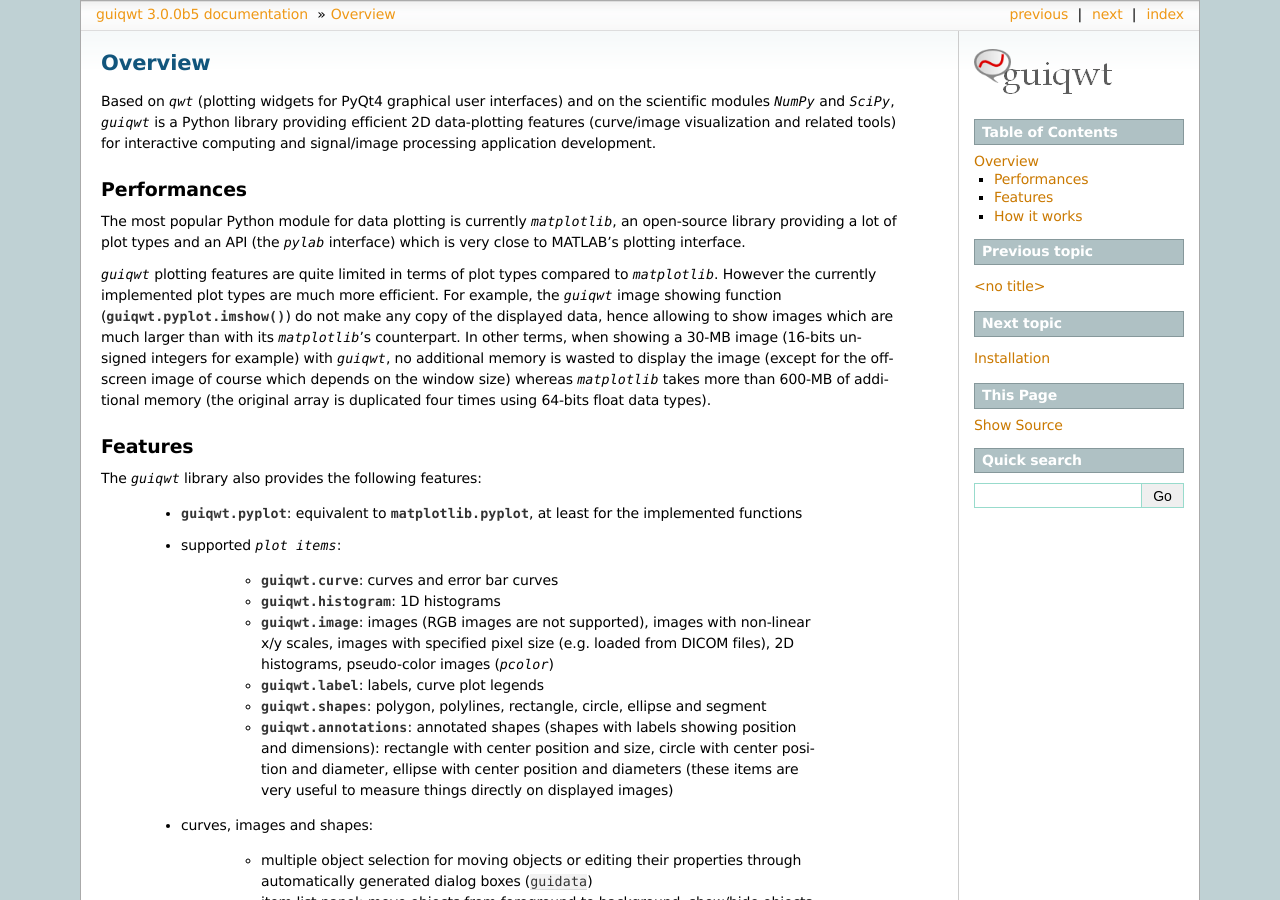
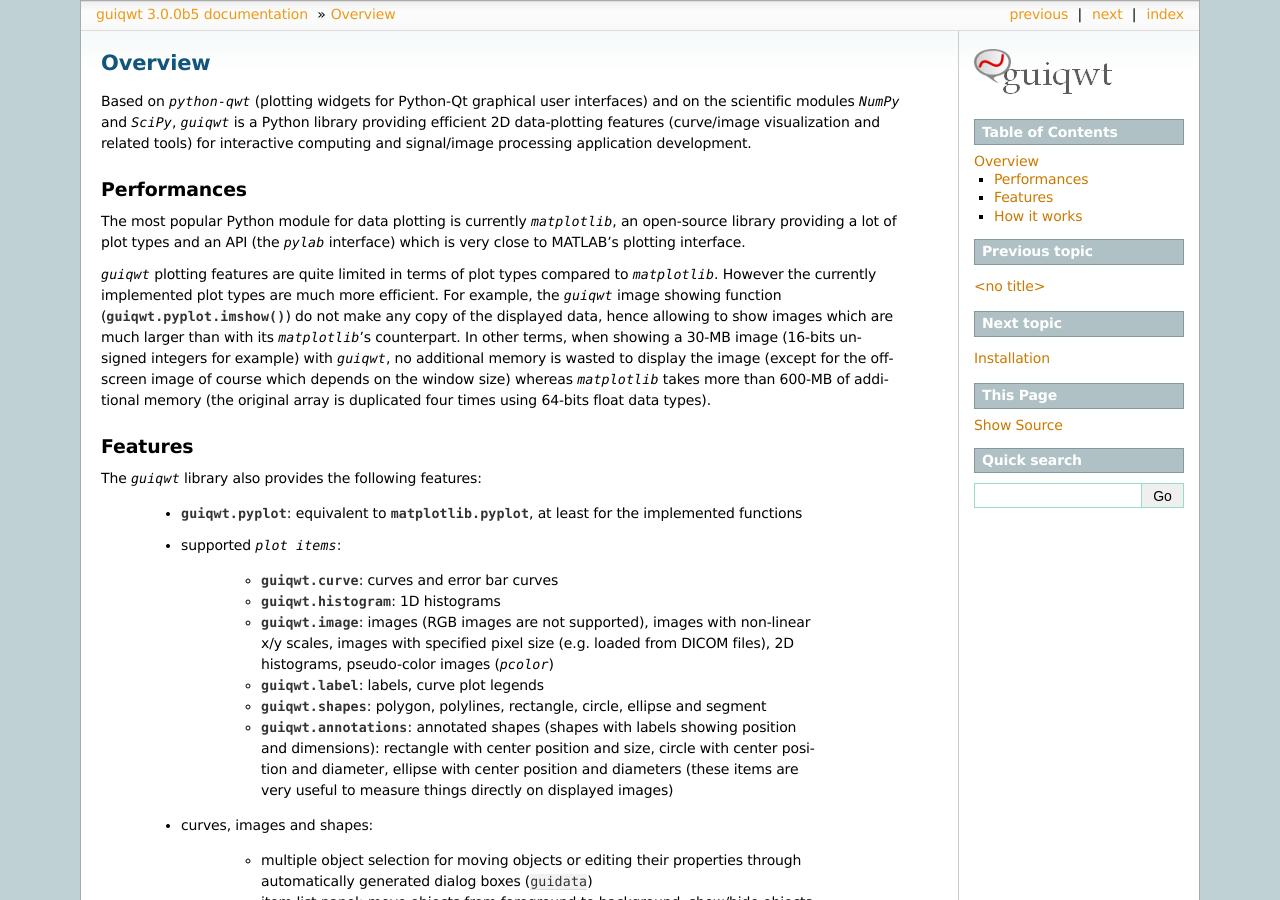
Before and after one commit to PlotPyStack/guiqwt, a Sphinx documentation site: the page built from doc/overview.rst, in a window 1280 px wide and 900 px high. Built offline with Sphinx 7.4.7, drawn with Linux system fonts in a browser that asks for light colours.

```diff
--- a/doc/overview.rst
+++ b/doc/overview.rst
@@ -1,11 +1,11 @@
 Overview
 ========
 
-Based on `qwt` (plotting widgets for PyQt4 graphical user interfaces) and
-on the scientific modules `NumPy` and `SciPy`, `guiqwt` is a Python library
-providing efficient 2D data-plotting features (curve/image visualization
-and related tools) for interactive computing and signal/image processing
-application development.
+Based on `python-qwt` (plotting widgets for Python-Qt graphical user
+interfaces) and on the scientific modules `NumPy` and `SciPy`, `guiqwt` is a
+Python library providing efficient 2D data-plotting features (curve/image
+visualization and related tools) for interactive computing and signal/image
+processing application development.
 
 Performances
 ~~~~~~~~~~~~
```
Also changed, not shown: doc/installation.rst (+4 -6 lines), 1 other file.
